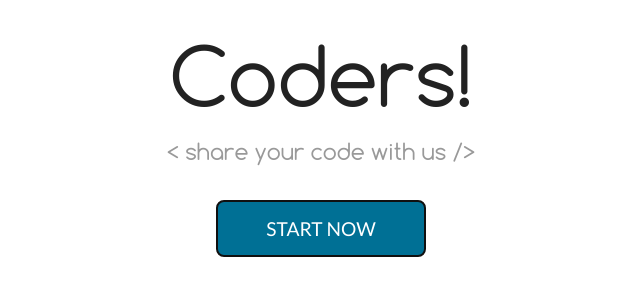
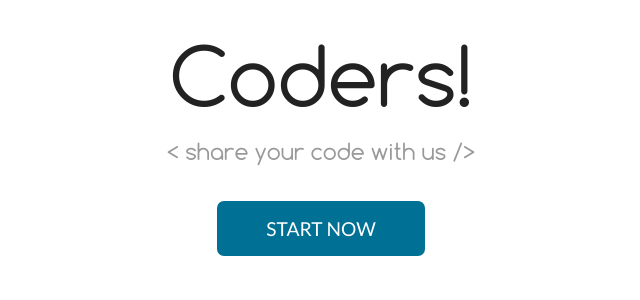
Before and after one commit to lusac/coders-web, a Flask app: page / in a window 1280 px wide, with the restyled element focused. Shown: the part 250-550 px from the top of the page, without its empty margins (319-959 px from the left). Run offline with Flask 2, Linux system fonts and the light colour scheme.

Commit message:
Taking out the button:focus outline

```diff
--- a/coders/static/css/home/index.css
+++ b/coders/static/css/home/index.css
@@ -22,6 +22,10 @@ button {
     text-transform: uppercase;
 }
 
+button:focus {
+    outline: none;
+}
+
 .intro {
 	text-align: center;
 }
--- a/coders/static/css/room/room.css
+++ b/coders/static/css/room/room.css
@@ -41,6 +41,10 @@
     color: #FFF;
     font-family: 'Lato', sans-serif;
     text-align: center;
+}
+
+button:focus {
+    outline: none;
 }
 
 .run-button:hover {
```
